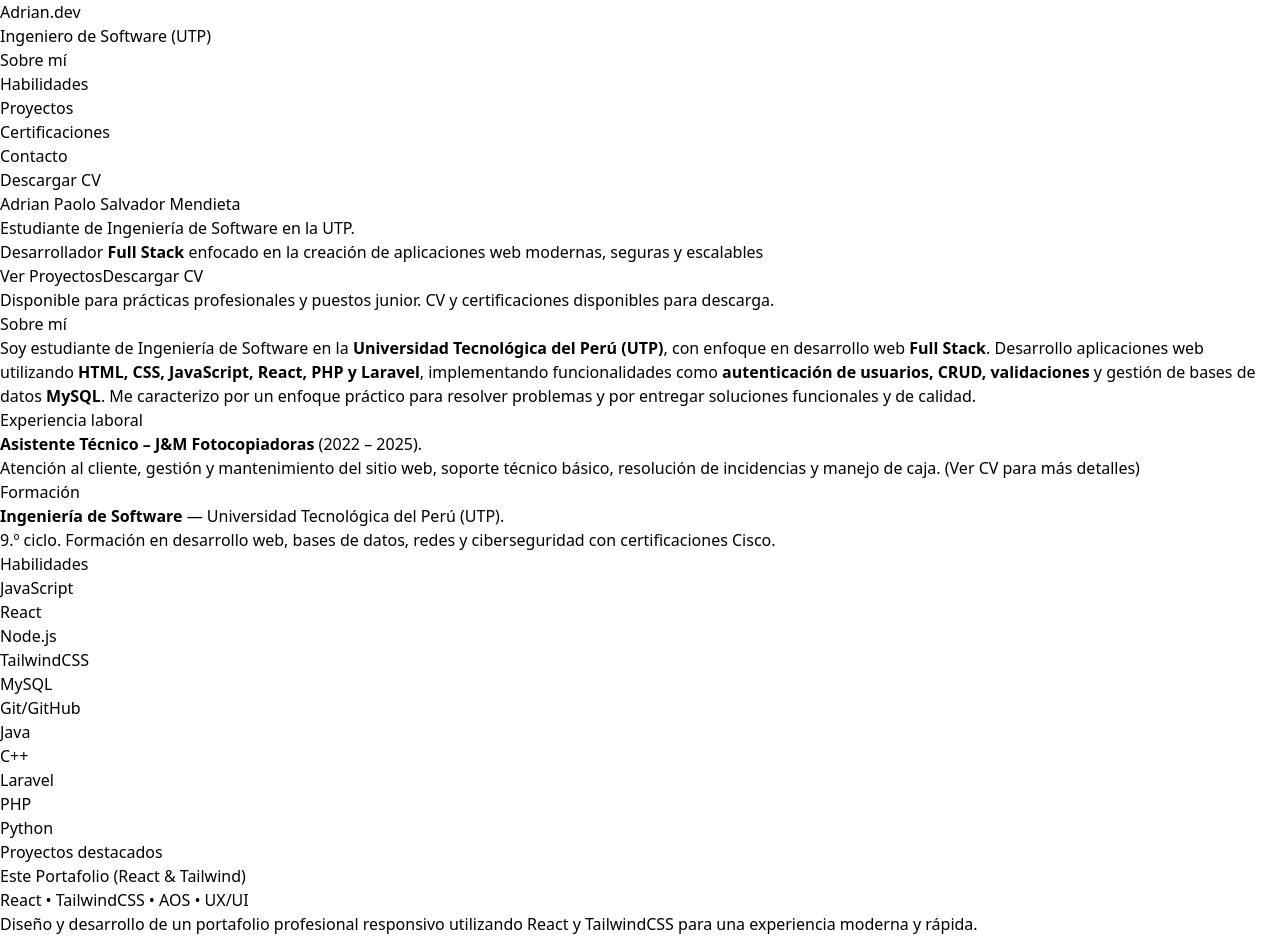
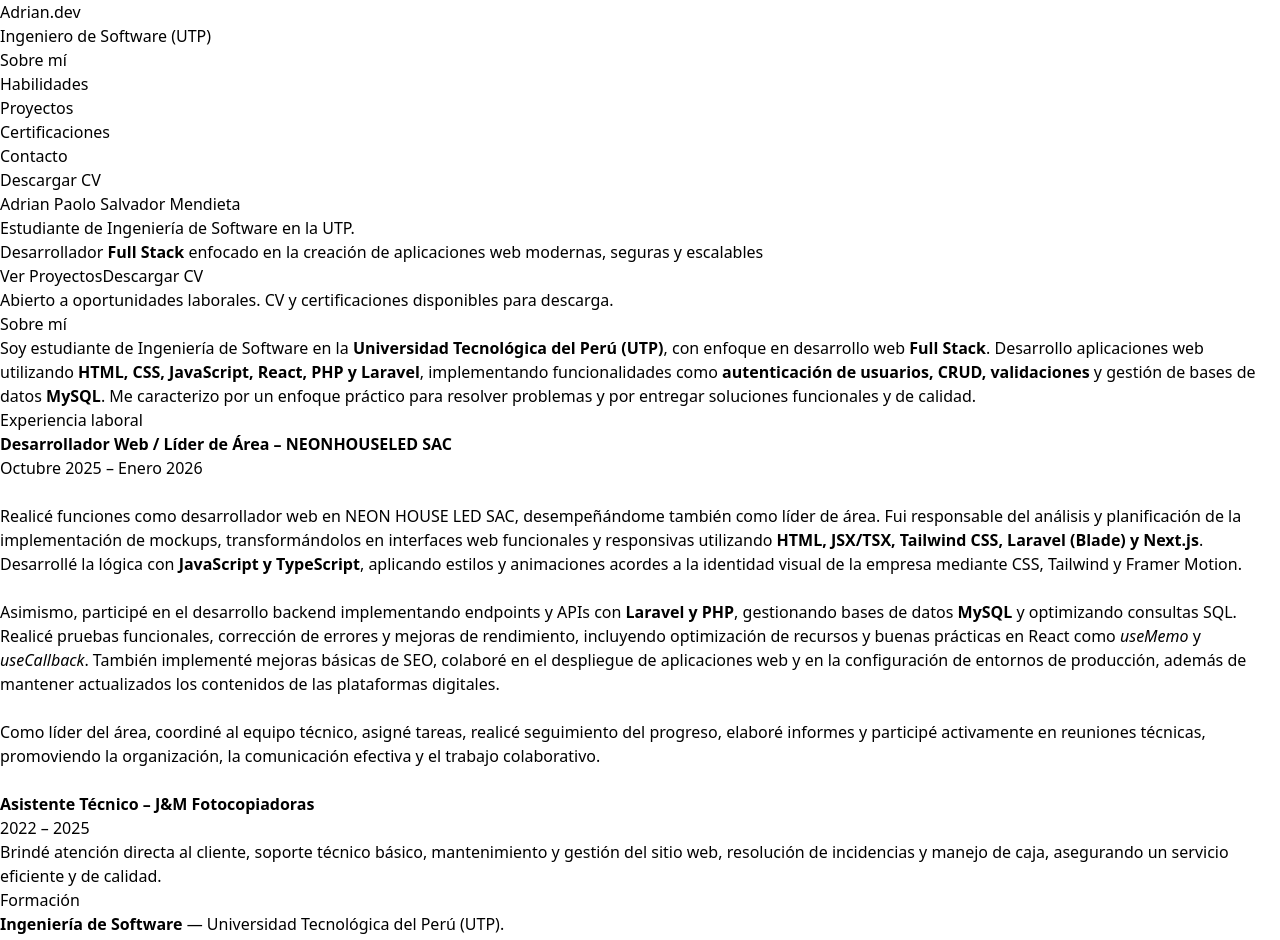
Before and after one commit to Aplo19/Portafolio-AdrianPaoloSalvadorMendieta, a React (Vite) app: page / in a window 1280 px wide. Shown: the top 940 px of the page. Built offline with nearby package versions, Linux system fonts and the light colour scheme.

Commit message:
nuevos cambios

```diff
--- a/src/App.jsx
+++ b/src/App.jsx
@@ -60,8 +60,7 @@
           </div>
 
           <p className="text-xs text-gray-500 mt-6 max-w-xl">
-            Disponible para prácticas profesionales y puestos junior. CV y certificaciones disponibles para descarga.
-          </p>
+Abierto a oportunidades laborales. CV y certificaciones disponibles para descarga.          </p>
         </section>
 
         <Section id="about" title="Sobre mí" aos="fade-right">
@@ -78,15 +77,45 @@
                 y por entregar soluciones funcionales y de calidad.
           </p>
 
-          <div className="grid sm:grid-cols-2 gap-6 mt-6">
-            <div className="bg-gray-800 p-6 rounded-lg shadow">
-              <h3 className="font-semibold mb-2">Experiencia laboral</h3>
-              <p className="text-gray-400">
-             <strong>Asistente Técnico – J&M Fotocopiadoras</strong> (2022 – 2025).<br />
-             Atención al cliente, gestión y mantenimiento del sitio web,
-             soporte técnico básico, resolución de incidencias y manejo de caja.
-             <span className="text-gray-500"> (Ver CV para más detalles)</span> </p>
-            </div>
+          <div className="grid gap-6 mt-6">
+
+           <div className="bg-gray-800 p-6 rounded-lg shadow">
+  <h3 className="font-semibold mb-2">Experiencia laboral</h3>
+  <p className="text-gray-400">
+    <strong>Desarrollador Web / Líder de Área – NEONHOUSELED SAC</strong><br />
+    <span className="text-gray-500">Octubre 2025 – Enero 2026</span><br /><br />
+
+Realicé funciones como desarrollador web en NEON HOUSE LED SAC, desempeñándome
+también como líder de área. Fui responsable del análisis y planificación de la
+implementación de mockups, transformándolos en interfaces web funcionales y
+responsivas utilizando <strong>HTML, JSX/TSX, Tailwind CSS, Laravel (Blade) y Next.js</strong>.
+Desarrollé la lógica con{" "}
+<strong>JavaScript y TypeScript</strong>, aplicando estilos y animaciones acordes a
+la identidad visual de la empresa mediante CSS, Tailwind y Framer Motion.
+
+    <br /><br />
+    Asimismo, participé en el desarrollo backend implementando endpoints y APIs
+    con <strong>Laravel y PHP</strong>, gestionando bases de datos <strong>MySQL</strong>{" "}y optimizando consultas SQL. Realicé pruebas funcionales, corrección de errores
+    y mejoras de rendimiento, incluyendo optimización de recursos y buenas prácticas
+    en React como <em>useMemo</em> y <em>useCallback</em>. También implementé mejoras
+    básicas de SEO, colaboré en el despliegue de aplicaciones web y en la
+    configuración de entornos de producción, además de mantener actualizados los
+    contenidos de las plataformas digitales.
+
+    <br /><br />
+    Como líder del área, coordiné al equipo técnico, asigné tareas, realicé
+    seguimiento del progreso, elaboré informes y participé activamente en reuniones
+    técnicas, promoviendo la organización, la comunicación efectiva y el trabajo
+    colaborativo.
+
+    <br /><br />
+    <strong>Asistente Técnico – J&M Fotocopiadoras</strong><br />
+    <span className="text-gray-500">2022 – 2025</span><br />
+    Brindé atención directa al cliente, soporte técnico básico, mantenimiento y
+    gestión del sitio web, resolución de incidencias y manejo de caja, asegurando un
+    servicio eficiente y de calidad.
+  </p>
+</div>
             <div className="bg-gray-800 p-6 rounded-lg shadow">
               <h3 className="font-semibold mb-2">Formación</h3>
               <p className="text-gray-400">
@@ -129,7 +158,7 @@
 
 
         <Section id="contact" title="Contacto" aos="zoom-in" bgColor="bg-gray-800">
-          <p className="text-gray-300 mb-6 text-center">¿Te interesa mi perfil? Estoy disponible para prácticas y posiciones junior.</p>
+          <p className="text-gray-300 mb-6 text-center">¿Te interesa mi perfil? Me encuentro disponible para oportunidades laborales.</p>
 
           <div className="flex flex-col sm:flex-row items-center justify-center gap-4">
             <a href="mailto:adriansalvadormendieta@gmail.com" className="px-6 py-3 bg-blue-500 rounded-lg hover:bg-blue-600 transition">📧 Enviar email</a>
--- a/src/components/Layout/Footer.jsx
+++ b/src/components/Layout/Footer.jsx
@@ -4,7 +4,7 @@
 export default function Footer() {
   return (
     <footer className="py-8 text-center text-gray-500 bg-gray-900">
-      © {new Date().getFullYear()} Adrian Paolo Salvador Mendieta — Hecho con React + Tailwind.
+      © {new Date().getFullYear()} Adrian Paolo Salvador Mendieta.
     </footer>
   );
 }
```
Also changed, not shown: 1 other file (tests, documents, lock files or other folders).
